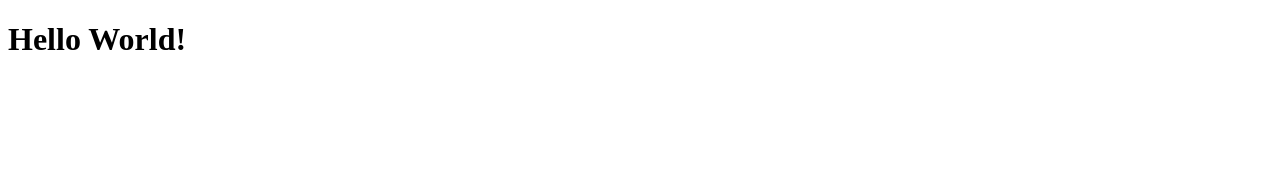
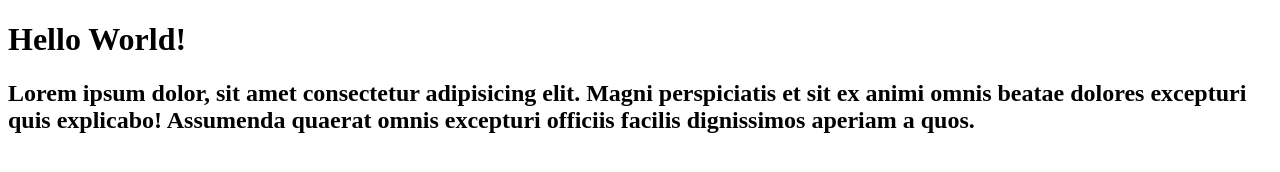
Before and after one commit to JoaoGomesDev32/curso-git, a plain HTML site: page index.html in a window 1280 px wide. Drawn offline with Linux system fonts and the light colour scheme.

Commit message:
10ª commit - add h2 com lorem ipsum

```diff
--- a/index.html
+++ b/index.html
@@ -7,5 +7,11 @@
   </head>
   <body>
     <h1>Hello World!</h1>
+    <h2>
+      Lorem ipsum dolor, sit amet consectetur adipisicing elit. Magni
+      perspiciatis et sit ex animi omnis beatae dolores excepturi quis
+      explicabo! Assumenda quaerat omnis excepturi officiis facilis dignissimos
+      aperiam a quos.
+    </h2>
   </body>
 </html>
```
